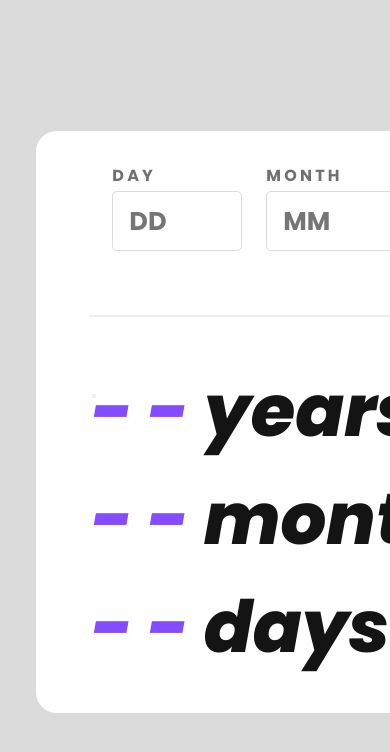
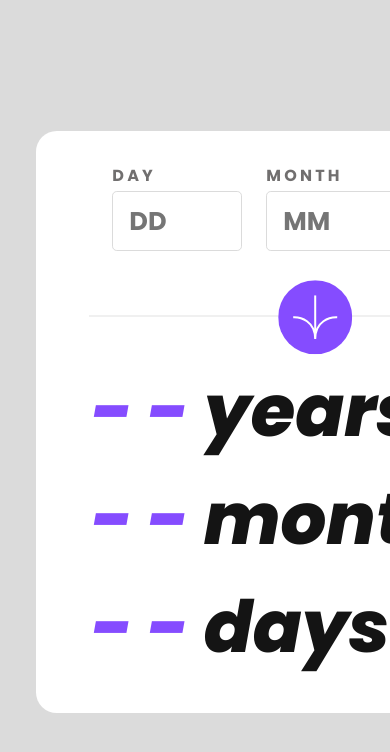
Before and after one commit to madhukar-30/age_calculator_app, a plain HTML site: page index.html in a window 390 px wide. Shown: the top 752 px of the page. Drawn offline with Linux system fonts and the light colour scheme.

Commit message:
Update style.css

```diff
--- a/style.css
+++ b/style.css
@@ -87,7 +87,7 @@ form .input-container span{
 .btn-container{
     height: 40px;
 }
-.btn{
+#btn{
    background-color: var(--Purple);
    padding: 2.3rem;
    border-radius: 50%;
@@ -103,7 +103,7 @@ form .input-container span{
   cursor: pointer;
 transform: translate(-50%,-50%);
 }
-.btn:hover{
+#btn:hover{
     background-color: var(--Off-black);
 }
 
@@ -137,7 +137,7 @@ transform: translate(-50%,-50%);
        margin-bottom: 4rem;
 
     }
-   .btn{
+   #btn{
     margin-left:40%;
    }
 
```
